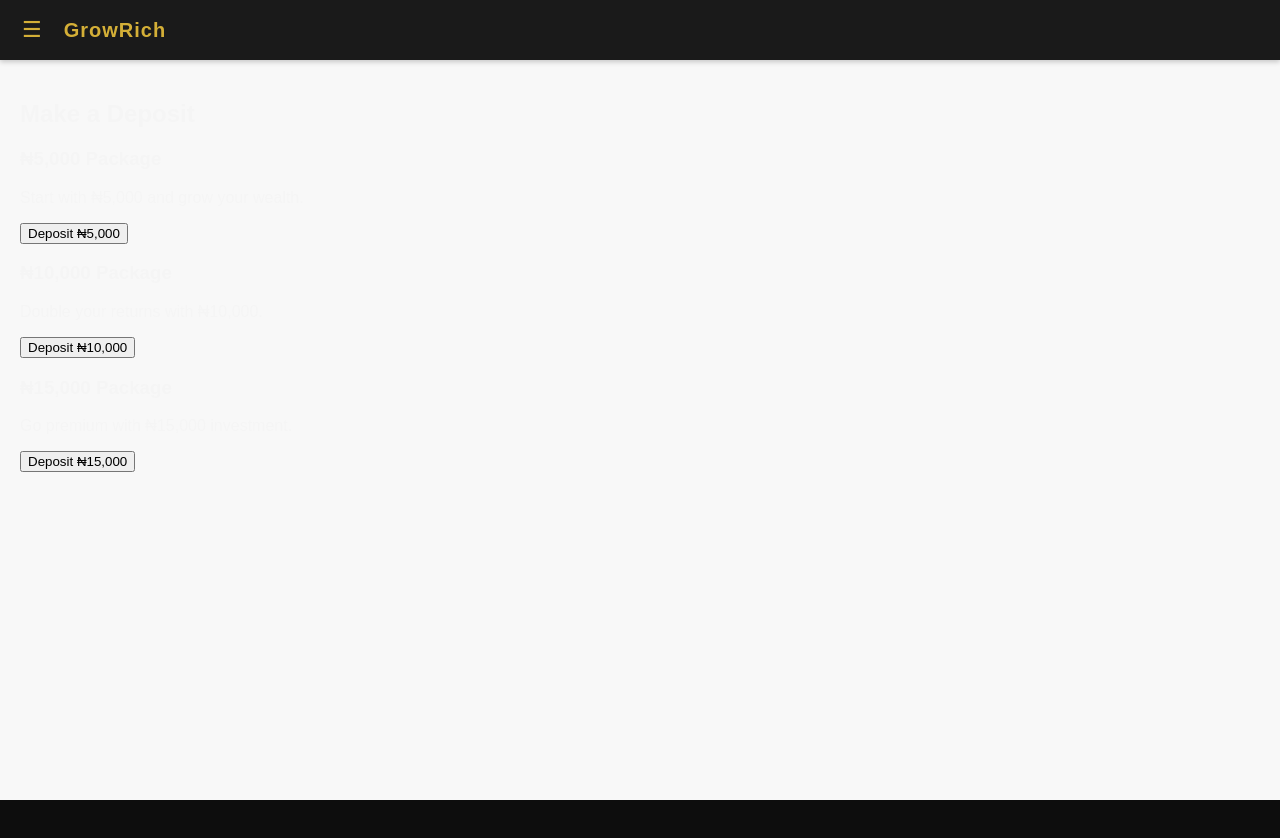
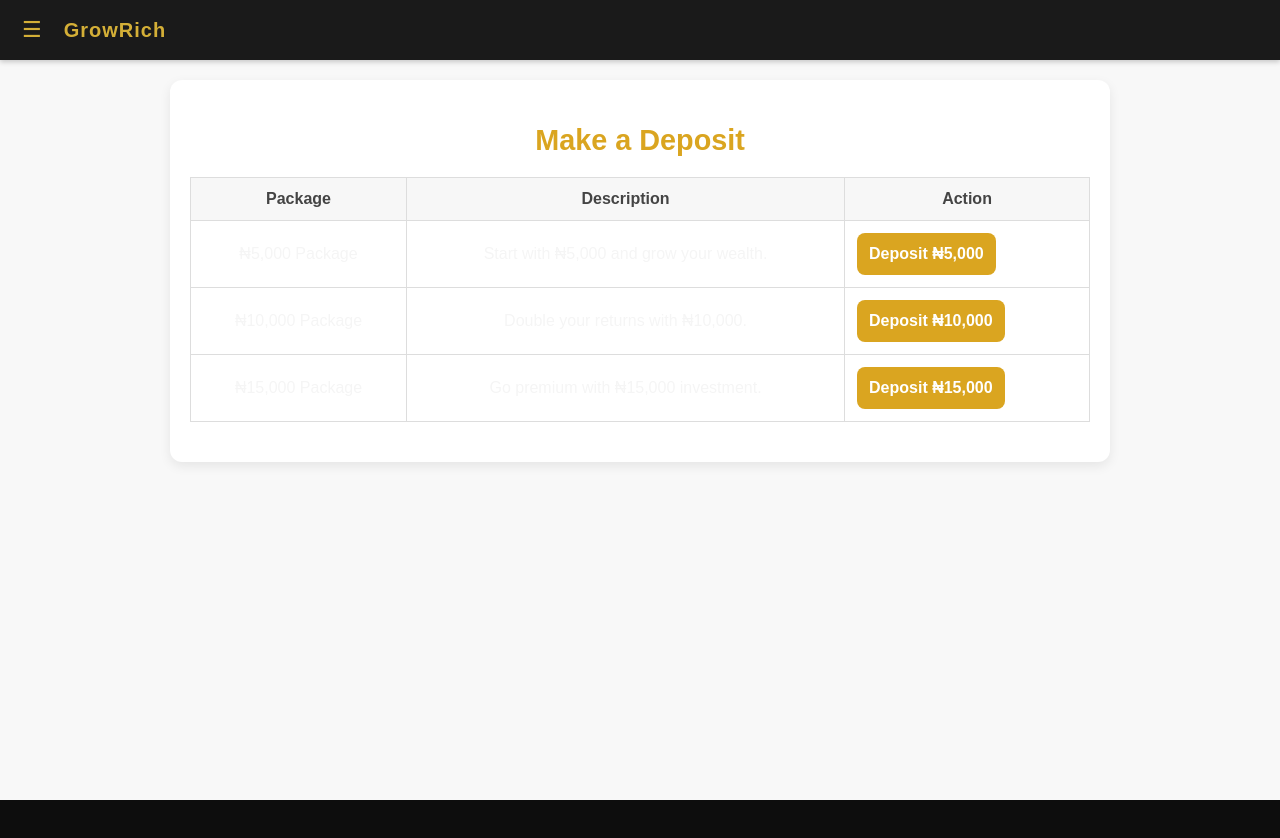
Before and after one commit to YBspotted20045/Grow-rich-investinm, a React (Create React App) app: page /deposit in a window 1280 px wide. Shown: the top 838 px of the page. Built offline with nearby package versions, Linux system fonts and the light colour scheme; sample sign-in values are in the browser's storage.

Commit message:
Update Deposit.jsx

```diff
--- a/src/Pages/Deposit.jsx
+++ b/src/Pages/Deposit.jsx
@@ -1,5 +1,6 @@
 import React from "react";
 import { useNavigate } from "react-router-dom";
+import "./Deposit.css";   // ✅ Import the CSS file
 
 const Deposit = () => {
   const navigate = useNavigate();
@@ -10,52 +11,41 @@ const Deposit = () => {
   };
 
   return (
-    <div className="p-6">
-      <h2 className="text-2xl font-bold text-gray-800 mb-6">Make a Deposit</h2>
+    <div className="deposit-container">
+      <h2 className="deposit-header">Make a Deposit</h2>
 
-      <div className="grid md:grid-cols-3 gap-6">
-        {/* ₦5,000 Option */}
-        <div
-          onClick={() => handleDepositClick(5000)}
-          className="bg-white border rounded-xl shadow-md p-6 cursor-pointer hover:shadow-lg transition"
-        >
-          <h3 className="text-xl font-semibold text-gray-700 mb-3">
-            ₦5,000 Package
-          </h3>
-          <p className="text-gray-600">Start with ₦5,000 and grow your wealth.</p>
-          <button className="mt-4 bg-yellow-600 text-white py-2 px-4 rounded-lg w-full hover:bg-yellow-700">
-            Deposit ₦5,000
-          </button>
-        </div>
-
-        {/* ₦10,000 Option */}
-        <div
-          onClick={() => handleDepositClick(10000)}
-          className="bg-white border rounded-xl shadow-md p-6 cursor-pointer hover:shadow-lg transition"
-        >
-          <h3 className="text-xl font-semibold text-gray-700 mb-3">
-            ₦10,000 Package
-          </h3>
-          <p className="text-gray-600">Double your returns with ₦10,000.</p>
-          <button className="mt-4 bg-yellow-600 text-white py-2 px-4 rounded-lg w-full hover:bg-yellow-700">
-            Deposit ₦10,000
-          </button>
-        </div>
-
-        {/* ₦15,000 Option */}
-        <div
-          onClick={() => handleDepositClick(15000)}
-          className="bg-white border rounded-xl shadow-md p-6 cursor-pointer hover:shadow-lg transition"
-        >
-          <h3 className="text-xl font-semibold text-gray-700 mb-3">
-            ₦15,000 Package
-          </h3>
-          <p className="text-gray-600">Go premium with ₦15,000 investment.</p>
-          <button className="mt-4 bg-yellow-600 text-white py-2 px-4 rounded-lg w-full hover:bg-yellow-700">
-            Deposit ₦15,000
-          </button>
-        </div>
-      </div>
+      <table className="deposit-table">
+        <thead>
+          <tr>
+            <th>Package</th>
+            <th>Description</th>
+            <th>Action</th>
+          </tr>
+        </thead>
+        <tbody>
+          <tr onClick={() => handleDepositClick(5000)}>
+            <td>₦5,000 Package</td>
+            <td>Start with ₦5,000 and grow your wealth.</td>
+            <td>
+              <button className="vendor-button">Deposit ₦5,000</button>
+            </td>
+          </tr>
+          <tr onClick={() => handleDepositClick(10000)}>
+            <td>₦10,000 Package</td>
+            <td>Double your returns with ₦10,000.</td>
+            <td>
+              <button className="vendor-button">Deposit ₦10,000</button>
+            </td>
+          </tr>
+          <tr onClick={() => handleDepositClick(15000)}>
+            <td>₦15,000 Package</td>
+            <td>Go premium with ₦15,000 investment.</td>
+            <td>
+              <button className="vendor-button">Deposit ₦15,000</button>
+            </td>
+          </tr>
+        </tbody>
+      </table>
     </div>
   );
 };
```
